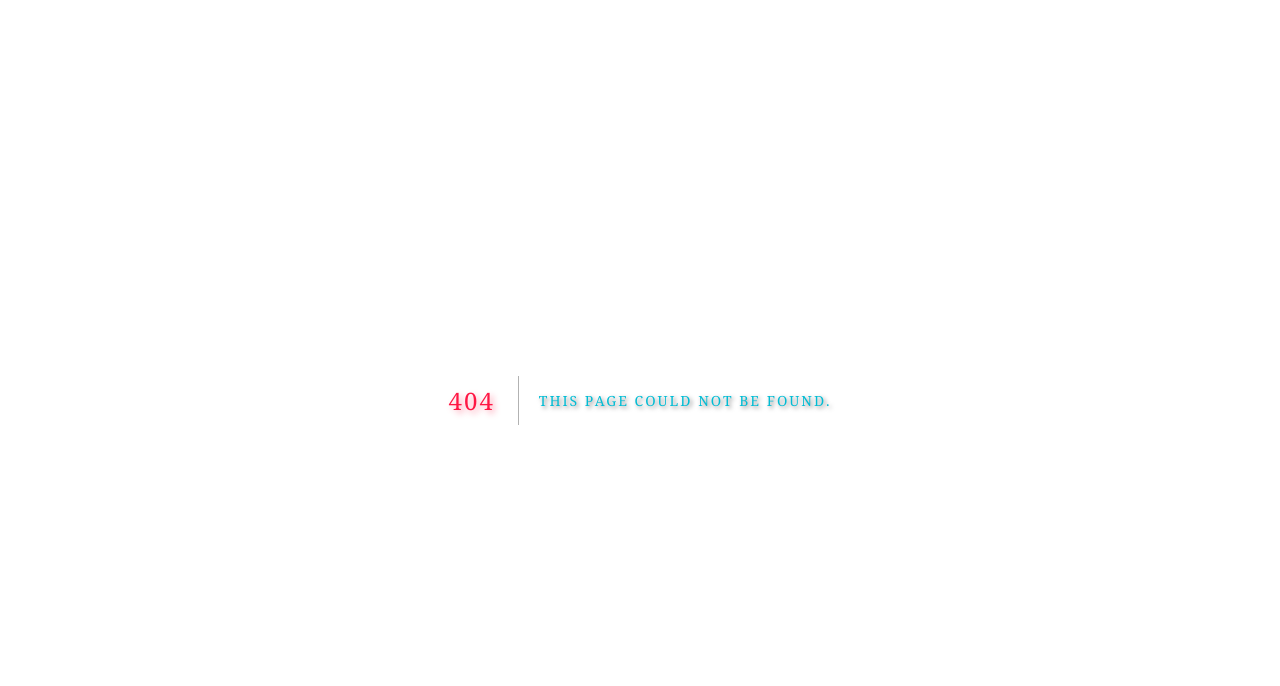
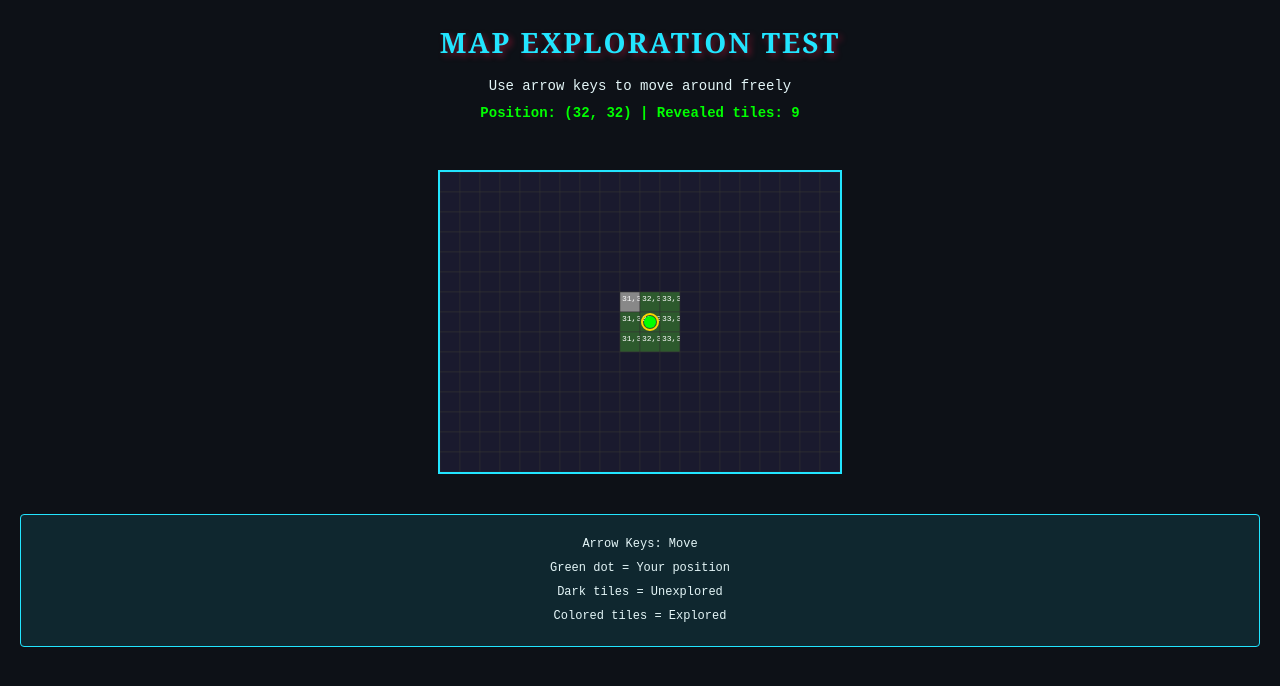
Before and after one commit to runfromrobots/notsh, a Next.js app: page /explore-test in a window 1280 px wide. Before the commit this address had no page. Shown: the top 686 px of the page. Built offline with nearby package versions, Linux system fonts and the light colour scheme.

Commit message:
Add map exploration test page
- New /explore-test page for testing arrow key movement
- Free exploration with no game logic restrictions
- Shows tile coordinates and revealed area
- Helps debug movement and map rendering issues

```diff
--- /dev/null
+++ b/app/explore-test/explore-test.module.css
@@ -0,0 +1,57 @@
+.container {
+  display: flex;
+  flex-direction: column;
+  gap: 20px;
+  padding: 20px;
+  background: #0D1117;
+  color: #E4F6F8;
+  min-height: 100vh;
+  font-family: monospace;
+}
+
+.header {
+  text-align: center;
+}
+
+.header h1 {
+  margin: 0 0 10px 0;
+  color: #22E5FF;
+  font-size: 28px;
+}
+
+.header p {
+  margin: 5px 0;
+  font-size: 14px;
+}
+
+.position {
+  color: #00FF00;
+  font-weight: bold;
+}
+
+.gameArea {
+  display: flex;
+  justify-content: center;
+  margin: 20px 0;
+}
+
+.canvas {
+  border: 2px solid #22E5FF;
+  background: #0D1117;
+  image-rendering: pixelated;
+  image-rendering: crisp-edges;
+}
+
+.controls {
+  text-align: center;
+  font-size: 12px;
+  line-height: 1.6;
+  background: rgba(34, 229, 255, 0.1);
+  padding: 15px;
+  border: 1px solid #22E5FF;
+  border-radius: 4px;
+}
+
+.controls p {
+  margin: 5px 0;
+}
--- /dev/null
+++ b/app/explore-test/page.tsx
@@ -0,0 +1,192 @@
+'use client'
+
+import { useState, useEffect, useRef } from 'react'
+import { generateMap } from '@/lib/mapGenerator'
+import styles from './explore-test.module.css'
+
+interface Tile {
+  x: number
+  y: number
+  type: string
+  isRevealed: boolean
+  hasLog: boolean
+}
+
+const TILE_COLORS: Record<string, string> = {
+  water: '#1e6b9e',
+  mountain: '#5a4d3a',
+  jungle: '#2d5a2d',
+  beach: '#c9a961',
+  shore: '#7a8fa3',
+  mountain_base: '#5a4d3a',
+  mountain_mid: '#888888',
+  mountain_peak: '#f0f0f0',
+}
+
+const TILE_SIZE = 20
+const VIEWPORT_WIDTH = 20
+const VIEWPORT_HEIGHT = 15
+const MAP_SEED = 12345
+
+export default function ExploreTest() {
+  const canvasRef = useRef<HTMLCanvasElement>(null)
+  const [playerX, setPlayerX] = useState(32)
+  const [playerY, setPlayerY] = useState(32)
+  const [revealedTiles, setRevealedTiles] = useState<Set<string>>(new Set())
+  const [mapData, setMapData] = useState<Map<string, Tile> | null>(null)
+  const [tilesList, setTilesList] = useState<Tile[]>([])
+
+  // Initialize map
+  useEffect(() => {
+    const map = generateMap(MAP_SEED)
+    setMapData(map.tiles)
+    const tiles = Array.from(map.tiles.values())
+    setTilesList(tiles)
+
+    // Reveal starting area
+    const revealed = new Set<string>()
+    tiles.forEach(tile => {
+      if (Math.abs(tile.x - playerX) <= 1 && Math.abs(tile.y - playerY) <= 1) {
+        revealed.add(`${tile.x},${tile.y}`)
+      }
+    })
+    setRevealedTiles(revealed)
+  }, [])
+
+  // Handle arrow key movement
+  useEffect(() => {
+    const handleKeyDown = (e: KeyboardEvent) => {
+      let newX = playerX
+      let newY = playerY
+
+      switch (e.key) {
+        case 'ArrowUp':
+          newY = Math.max(0, playerY - 1)
+          e.preventDefault()
+          break
+        case 'ArrowDown':
+          newY = Math.min(63, playerY + 1)
+          e.preventDefault()
+          break
+        case 'ArrowLeft':
+          newX = Math.max(0, playerX - 1)
+          e.preventDefault()
+          break
+        case 'ArrowRight':
+          newX = Math.min(63, playerX + 1)
+          e.preventDefault()
+          break
+        default:
+          return
+      }
+
+      if (newX !== playerX || newY !== playerY) {
+        setPlayerX(newX)
+        setPlayerY(newY)
+
+        // Reveal tiles in 1-tile radius
+        const newRevealed = new Set(revealedTiles)
+        tilesList.forEach(tile => {
+          if (Math.abs(tile.x - newX) <= 1 && Math.abs(tile.y - newY) <= 1) {
+            newRevealed.add(`${tile.x},${tile.y}`)
+          }
+        })
+        setRevealedTiles(newRevealed)
+      }
+    }
+
+    window.addEventListener('keydown', handleKeyDown)
+    return () => window.removeEventListener('keydown', handleKeyDown)
+  }, [playerX, playerY, tilesList, revealedTiles])
+
+  // Render map
+  useEffect(() => {
+    const canvas = canvasRef.current
+    if (!canvas || tilesList.length === 0) return
+
+    const ctx = canvas.getContext('2d')
+    if (!ctx) return
+
+    const centerX = playerX
+    const centerY = playerY
+    const startX = Math.max(0, centerX - Math.floor(VIEWPORT_WIDTH / 2))
+    const startY = Math.max(0, centerY - Math.floor(VIEWPORT_HEIGHT / 2))
+
+    ctx.fillStyle = '#0D1117'
+    ctx.fillRect(0, 0, canvas.width, canvas.height)
+
+    // Draw tiles
+    for (let y = 0; y < VIEWPORT_HEIGHT; y++) {
+      for (let x = 0; x < VIEWPORT_WIDTH; x++) {
+        const mapX = startX + x
+        const mapY = startY + y
+
+        const tile = tilesList.find((t) => t.x === mapX && t.y === mapY)
+        const canvasX = x * TILE_SIZE
+        const canvasY = y * TILE_SIZE
+        const isRevealed = revealedTiles.has(`${mapX},${mapY}`)
+
+        if (tile) {
+          // Draw tile
+          ctx.fillStyle = isRevealed ? (TILE_COLORS[tile.type] || '#444444') : '#1a1a2e'
+          ctx.fillRect(canvasX, canvasY, TILE_SIZE, TILE_SIZE)
+
+          // Draw grid
+          ctx.strokeStyle = '#333333'
+          ctx.lineWidth = 0.5
+          ctx.strokeRect(canvasX, canvasY, TILE_SIZE, TILE_SIZE)
+
+          // Draw coordinates if revealed
+          if (isRevealed) {
+            ctx.fillStyle = '#ffffff'
+            ctx.font = '8px monospace'
+            ctx.fillText(`${mapX},${mapY}`, canvasX + 2, canvasY + 9)
+          }
+        }
+      }
+    }
+
+    // Draw player
+    const playerCanvasX = (playerX - startX) * TILE_SIZE + TILE_SIZE / 2
+    const playerCanvasY = (playerY - startY) * TILE_SIZE + TILE_SIZE / 2
+
+    ctx.fillStyle = '#00FF00'
+    ctx.beginPath()
+    ctx.arc(playerCanvasX, playerCanvasY, 6, 0, Math.PI * 2)
+    ctx.fill()
+
+    ctx.strokeStyle = '#FFD700'
+    ctx.lineWidth = 2
+    ctx.beginPath()
+    ctx.arc(playerCanvasX, playerCanvasY, 8, 0, Math.PI * 2)
+    ctx.stroke()
+  }, [playerX, playerY, tilesList, revealedTiles])
+
+  return (
+    <div className={styles.container}>
+      <div className={styles.header}>
+        <h1>Map Exploration Test</h1>
+        <p>Use arrow keys to move around freely</p>
+        <p className={styles.position}>
+          Position: ({playerX}, {playerY}) | Revealed tiles: {revealedTiles.size}
+        </p>
+      </div>
+
+      <div className={styles.gameArea}>
+        <canvas
+          ref={canvasRef}
+          width={VIEWPORT_WIDTH * TILE_SIZE}
+          height={VIEWPORT_HEIGHT * TILE_SIZE}
+          className={styles.canvas}
+        />
+      </div>
+
+      <div className={styles.controls}>
+        <p>Arrow Keys: Move</p>
+        <p>Green dot = Your position</p>
+        <p>Dark tiles = Unexplored</p>
+        <p>Colored tiles = Explored</p>
+      </div>
+    </div>
+  )
+}
```
